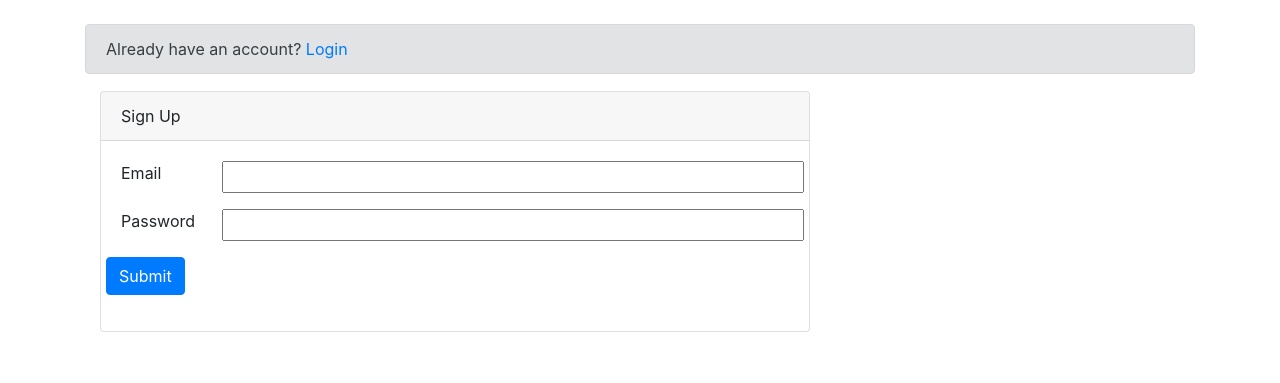
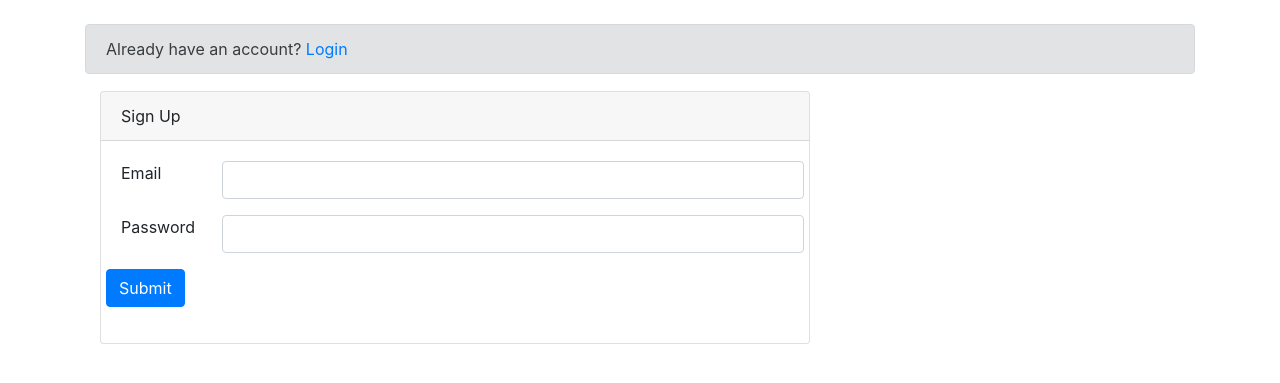
Before and after one commit to christophrrb/portapage, a PHP site: page /forms/signup.php in a window 1280 px wide. Shown: the part 56-439 px from the top of the page. Run offline with PHP 8.4, Linux system fonts and the light colour scheme.

Commit message:
Added the form-control class to the text inputs.

```diff
--- a/forms/login.php
+++ b/forms/login.php
@@ -16,12 +16,12 @@
         <!-- Email -->
         <div class="form-group row">
           <label for="email" class="col-md-2">Email</label>
-          <input type="email" name="email_id" id="email" class="col-md-10">
+          <input type="email" name="email_id" id="email" class="form-control col-md-10">
         </div>
         <!-- Password -->
         <div class="form-group row">
           <label for="pw" class="col-md-2">Password</label>
-          <input type="password" name="pw" id="pw" class="col-md-10">
+          <input type="password" name="pw" id="pw" class="form-control col-md-10">
         </div>
         <!-- Submit -->
         <div class="form-group row">
--- a/forms/signup.php
+++ b/forms/signup.php
@@ -16,12 +16,12 @@
         <!-- Email -->
         <div class="form-group row">
           <label for="email" class="col-md-2">Email</label>
-          <input type="email" name="email_id" id="email" class="col-md-10">
+          <input type="email" name="email_id" id="email" class="form-control col-md-10">
         </div>
         <!-- Password -->
         <div class="form-group row">
           <label for="pw" class="col-md-2">Password</label>
-          <input type="password" name="pw" id="pw" class="col-md-10">
+          <input type="password" name="pw" id="pw" class="form-control col-md-10">
         </div>
         <!-- Submit -->
         <div class="form-group row">
```
